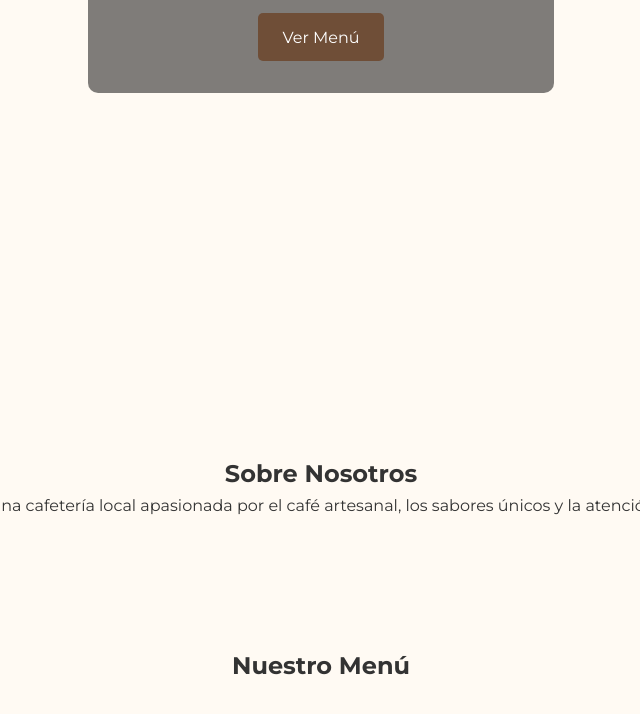
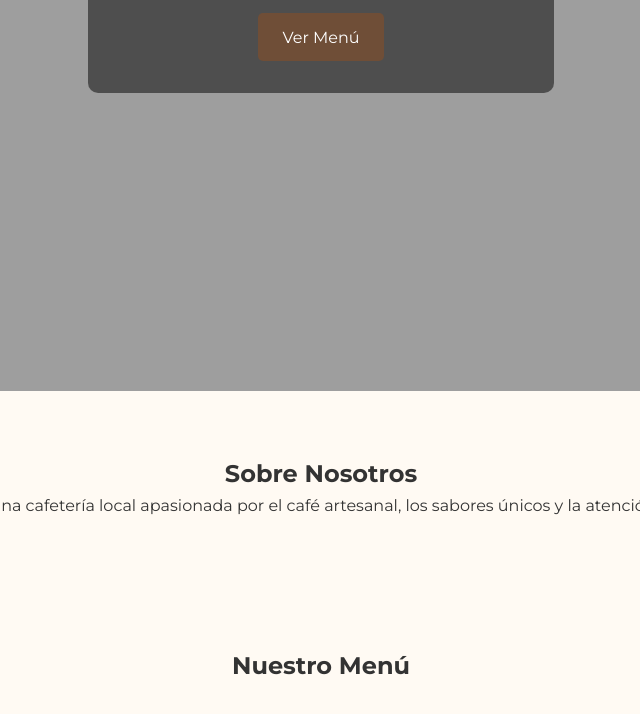
Before and after one commit to darwinveras26/landing-page-cafe, a plain HTML site: page index.html in a window 1280 px wide. Shown: the part 409-1123 px from the top of the page, without its empty margins (319-959 px from the left). Drawn offline with Linux system fonts and the light colour scheme; the site is published under a folder, as on GitHub Pages, so addresses that start at the root find nothing.

Commit message:
fixing background problem

```diff
--- a/style.css
+++ b/style.css
@@ -31,7 +31,7 @@ body {
    🧩 Hero Section
 ========================== */
 .hero {
-    background: url('/images/cafe-hero.jpg') center/cover no-repeat;
+    background: url('images/cafe-hero.jpg') center/cover no-repeat;
     height: 100vh;
     display: flex;
     align-items: center;
```
